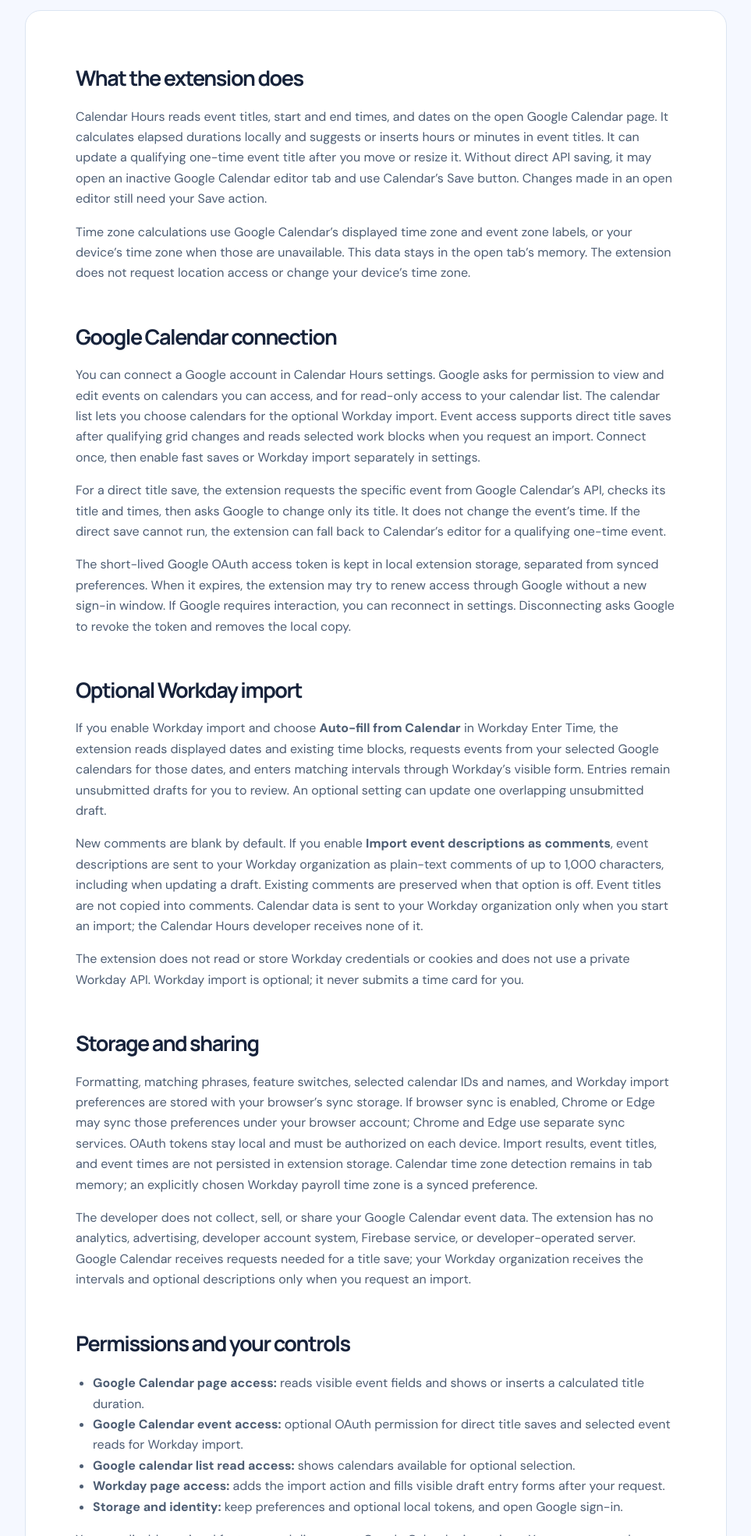
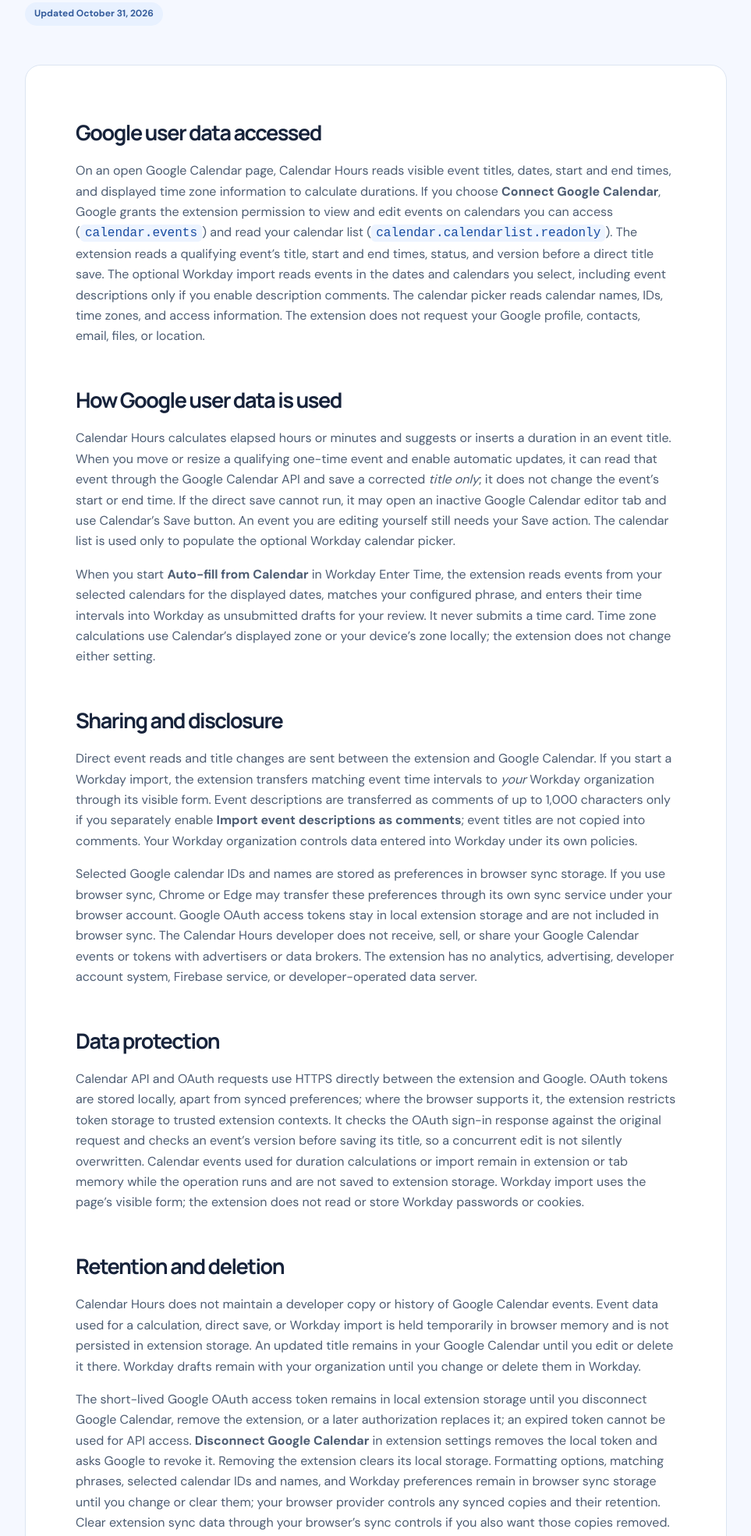
Before and after one commit to austinkimchi/calendar-hours, a browser extension: page site/privacy/index.html in a window 1280 px wide. Shown: the part 489-2459 px from the top of the page at 78% size, without its empty margins (32-995 px from the left). Drawn offline with Linux system fonts and the light colour scheme.

Commit message:
Clarify Google data disclosures in privacy policy

```diff
--- a/site/privacy/index.html
+++ b/site/privacy/index.html
@@ -11,25 +11,23 @@
 </head>
 <body>
   <header class="site-header wrap"><a class="brand" href="/" aria-label="Calendar Hours home"><img src="/assets/calendar-hours-icon.png" alt="" width="40" height="40"><span>Calendar Hours</span></a><nav aria-label="Main navigation"><a href="/#how-it-works">How it works</a><a href="/#permissions">Data use</a><a href="/privacy/" aria-current="page">Privacy</a></nav></header>
-  <main class="policy-main wrap"><div class="policy-header"><p class="eyebrow">Privacy &amp; data use</p><h1>Your calendar stays yours.</h1><p class="lead">Calendar Hours calculates durations in your browser. The Google Calendar connection is optional for title formatting, and you control when its optional features are enabled.</p><span class="policy-update">Updated October 29, 2026</span></div>
+  <main class="policy-main wrap"><div class="policy-header"><p class="eyebrow">Privacy &amp; data use</p><h1>Calendar Hours privacy policy</h1><p class="lead">This policy explains the Google Calendar data Calendar Hours accesses, how it uses and protects that data, and how you can delete it.</p><span class="policy-update">Updated October 31, 2026</span></div>
   <article class="policy-article">
-    <h2>What the extension does</h2>
-    <p>Calendar Hours reads event titles, start and end times, and dates on the open Google Calendar page. It calculates elapsed durations locally and suggests or inserts hours or minutes in event titles. It can update a qualifying one-time event title after you move or resize it. Without direct API saving, it may open an inactive Google Calendar editor tab and use Calendar’s Save button. Changes made in an open editor still need your Save action.</p>
-    <p>Time zone calculations use Google Calendar’s displayed time zone and event zone labels, or your device’s time zone when those are unavailable. This data stays in the open tab’s memory. The extension does not request location access or change your device’s time zone.</p>
-    <h2>Google Calendar connection</h2>
-    <p>You can connect a Google account in Calendar Hours settings. Google asks for permission to view and edit events on calendars you can access, and for read-only access to your calendar list. The calendar list lets you choose calendars for the optional Workday import. Event access supports direct title saves after qualifying grid changes and reads selected work blocks when you request an import. Connect once, then enable fast saves or Workday import separately in settings.</p>
-    <p>For a direct title save, the extension requests the specific event from Google Calendar’s API, checks its title and times, then asks Google to change only its title. It does not change the event’s time. If the direct save cannot run, the extension can fall back to Calendar’s editor for a qualifying one-time event.</p>
-    <p>The short-lived Google OAuth access token is kept in local extension storage, separated from synced preferences. When it expires, the extension may try to renew access through Google without a new sign-in window. If Google requires interaction, you can reconnect in settings. Disconnecting asks Google to revoke the token and removes the local copy.</p>
-    <h2>Optional Workday import</h2>
-    <p>If you enable Workday import and choose <strong>Auto-fill from Calendar</strong> in Workday Enter Time, the extension reads displayed dates and existing time blocks, requests events from your selected Google calendars for those dates, and enters matching intervals through Workday’s visible form. Entries remain unsubmitted drafts for you to review. An optional setting can update one overlapping unsubmitted draft.</p>
-    <p>New comments are blank by default. If you enable <strong>Import event descriptions as comments</strong>, event descriptions are sent to your Workday organization as plain-text comments of up to 1,000 characters, including when updating a draft. Existing comments are preserved when that option is off. Event titles are not copied into comments. Calendar data is sent to your Workday organization only when you start an import; the Calendar Hours developer receives none of it.</p>
-    <p>The extension does not read or store Workday credentials or cookies and does not use a private Workday API. Workday import is optional; it never submits a time card for you.</p>
-    <h2>Storage and sharing</h2>
-    <p>Formatting, matching phrases, feature switches, selected calendar IDs and names, and Workday import preferences are stored with your browser’s sync storage. If browser sync is enabled, Chrome or Edge may sync those preferences under your browser account; Chrome and Edge use separate sync services. OAuth tokens stay local and must be authorized on each device. Import results, event titles, and event times are not persisted in extension storage. Calendar time zone detection remains in tab memory; an explicitly chosen Workday payroll time zone is a synced preference.</p>
-    <p>The developer does not collect, sell, or share your Google Calendar event data. The extension has no analytics, advertising, developer account system, Firebase service, or developer-operated server. Google Calendar receives requests needed for a title save; your Workday organization receives the intervals and optional descriptions only when you request an import.</p>
-    <h2>Permissions and your controls</h2>
-    <ul><li><strong>Google Calendar page access:</strong> reads visible event fields and shows or inserts a calculated title duration.</li><li><strong>Google Calendar event access:</strong> optional OAuth permission for direct title saves and selected event reads for Workday import.</li><li><strong>Google calendar list read access:</strong> shows calendars available for optional selection.</li><li><strong>Workday page access:</strong> adds the import action and fills visible draft entry forms after your request.</li><li><strong>Storage and identity:</strong> keep preferences and optional local tokens, and open Google sign-in.</li></ul>
-    <p>You can disable optional features and disconnect Google Calendar in settings. You can remove the extension and its stored data through your browser’s Extensions settings. For support or questions about this policy, use <a href="https://github.com/austinkimchi/calendar-hours/issues">Calendar Hours support</a> or the contact on its <a href="https://chromewebstore.google.com/detail/calendar-hours/gkhggalcelmdidfdnllmdpaaapjiegig">Chrome Web Store listing</a>.</p>
+    <h2>Google user data accessed</h2>
+    <p>On an open Google Calendar page, Calendar Hours reads visible event titles, dates, start and end times, and displayed time zone information to calculate durations. If you choose <strong>Connect Google Calendar</strong>, Google grants the extension permission to view and edit events on calendars you can access (<code>calendar.events</code>) and read your calendar list (<code>calendar.calendarlist.readonly</code>). The extension reads a qualifying event’s title, start and end times, status, and version before a direct title save. The optional Workday import reads events in the dates and calendars you select, including event descriptions only if you enable description comments. The calendar picker reads calendar names, IDs, time zones, and access information. The extension does not request your Google profile, contacts, email, files, or location.</p>
+    <h2>How Google user data is used</h2>
+    <p>Calendar Hours calculates elapsed hours or minutes and suggests or inserts a duration in an event title. When you move or resize a qualifying one-time event and enable automatic updates, it can read that event through the Google Calendar API and save a corrected <em>title only</em>; it does not change the event’s start or end time. If the direct save cannot run, it may open an inactive Google Calendar editor tab and use Calendar’s Save button. An event you are editing yourself still needs your Save action. The calendar list is used only to populate the optional Workday calendar picker.</p>
+    <p>When you start <strong>Auto-fill from Calendar</strong> in Workday Enter Time, the extension reads events from your selected calendars for the displayed dates, matches your configured phrase, and enters their time intervals into Workday as unsubmitted drafts for your review. It never submits a time card. Time zone calculations use Calendar’s displayed zone or your device’s zone locally; the extension does not change either setting.</p>
+    <h2>Sharing and disclosure</h2>
+    <p>Direct event reads and title changes are sent between the extension and Google Calendar. If you start a Workday import, the extension transfers matching event time intervals to <em>your</em> Workday organization through its visible form. Event descriptions are transferred as comments of up to 1,000 characters only if you separately enable <strong>Import event descriptions as comments</strong>; event titles are not copied into comments. Your Workday organization controls data entered into Workday under its own policies.</p>
+    <p>Selected Google calendar IDs and names are stored as preferences in browser sync storage. If you use browser sync, Chrome or Edge may transfer these preferences through its own sync service under your browser account. Google OAuth access tokens stay in local extension storage and are not included in browser sync. The Calendar Hours developer does not receive, sell, or share your Google Calendar events or tokens with advertisers or data brokers. The extension has no analytics, advertising, developer account system, Firebase service, or developer-operated data server.</p>
+    <h2>Data protection</h2>
+    <p>Calendar API and OAuth requests use HTTPS directly between the extension and Google. OAuth tokens are stored locally, apart from synced preferences; where the browser supports it, the extension restricts token storage to trusted extension contexts. It checks the OAuth sign-in response against the original request and checks an event’s version before saving its title, so a concurrent edit is not silently overwritten. Calendar events used for duration calculations or import remain in extension or tab memory while the operation runs and are not saved to extension storage. Workday import uses the page’s visible form; the extension does not read or store Workday passwords or cookies.</p>
+    <h2>Retention and deletion</h2>
+    <p>Calendar Hours does not maintain a developer copy or history of Google Calendar events. Event data used for a calculation, direct save, or Workday import is held temporarily in browser memory and is not persisted in extension storage. An updated title remains in your Google Calendar until you edit or delete it there. Workday drafts remain with your organization until you change or delete them in Workday.</p>
+    <p>The short-lived Google OAuth access token remains in local extension storage until you disconnect Google Calendar, remove the extension, or a later authorization replaces it; an expired token cannot be used for API access. <strong>Disconnect Google Calendar</strong> in extension settings removes the local token and asks Google to revoke it. Removing the extension clears its local storage. Formatting options, matching phrases, selected calendar IDs and names, and Workday preferences remain in browser sync storage until you change or clear them; your browser provider controls any synced copies and their retention. Clear extension sync data through your browser’s sync controls if you also want those copies removed.</p>
+    <h2>Your controls and contact</h2>
+    <p>You can use basic title suggestions without connecting Google, disable automatic updates and Workday import separately, disconnect Google Calendar, or remove the extension. For support or questions about this policy, use <a href="https://github.com/austinkimchi/calendar-hours/issues">Calendar Hours support</a> or the contact on its <a href="https://chromewebstore.google.com/detail/calendar-hours/gkhggalcelmdidfdnllmdpaaapjiegig">Chrome Web Store listing</a>.</p>
   </article></main>
   <footer class="site-footer"><div class="wrap footer-inner"><span>© 2026 Calendar Hours</span><div><a href="/">Home</a><a href="/privacy/">Privacy policy</a><a href="https://github.com/austinkimchi/calendar-hours/issues">Support</a></div></div></footer>
 </body>
```
Also changed, not shown: PRIVACY.md (+20 -12 lines).
